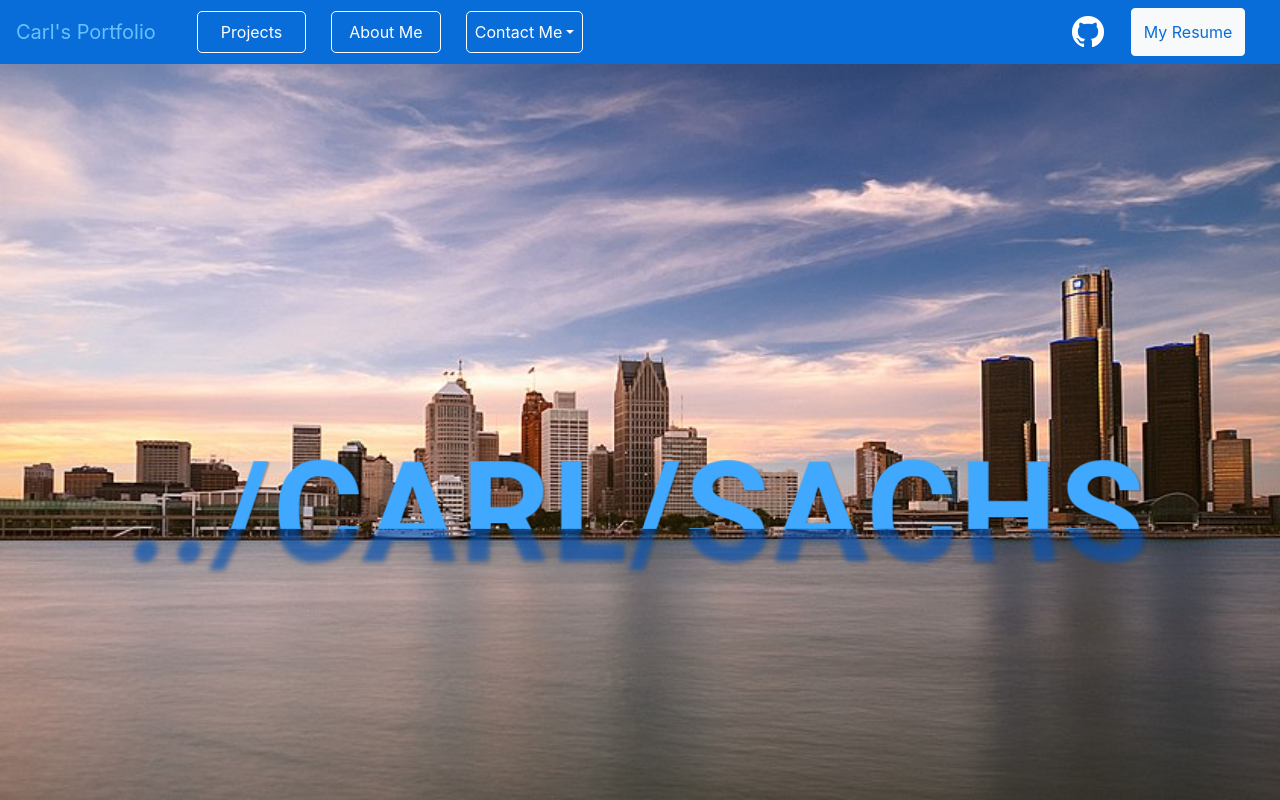
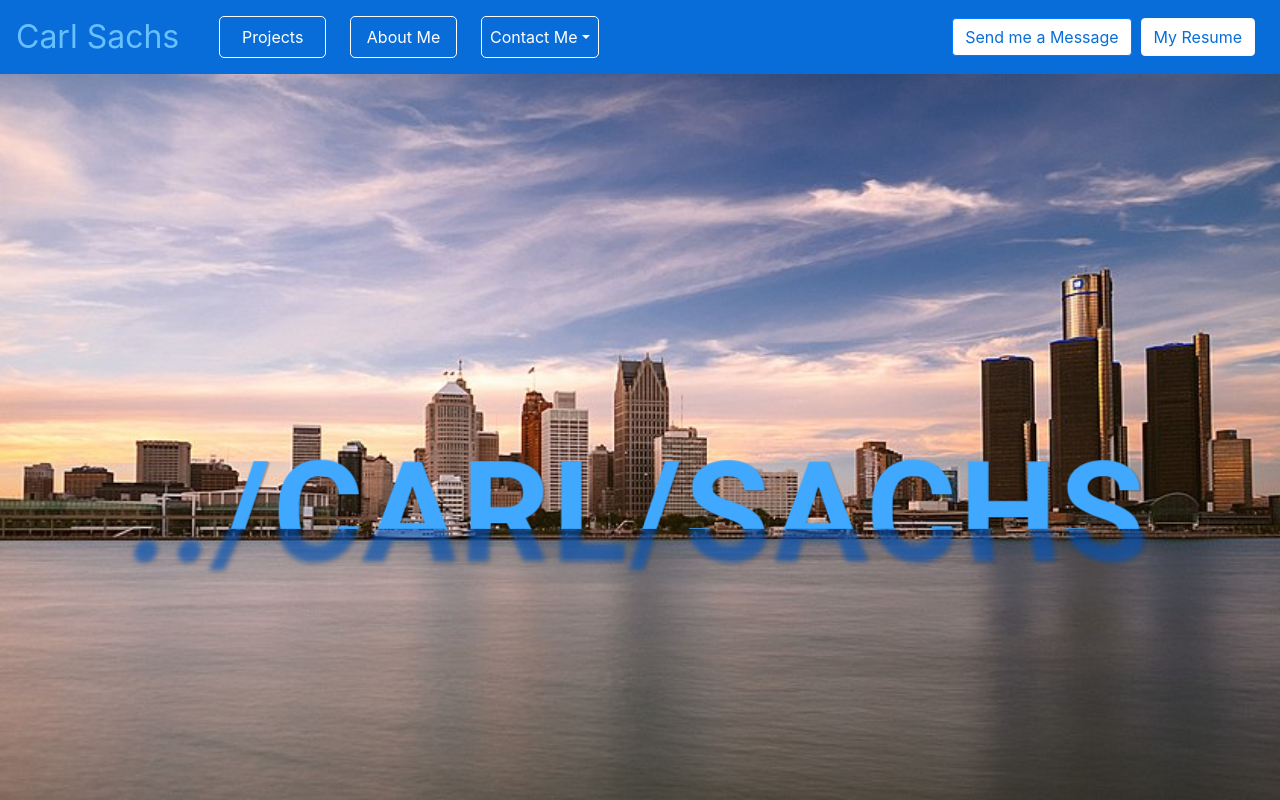
Before and after one commit to carlsachs/BootstrapPort, a React (Create React App) app in the folder portfolio/: page / in a window 1280 px wide. Built offline with nearby package versions, Linux system fonts and the light colour scheme.

Commit message:
updating multiple files and polishing up

```diff
--- a/portfolio/src/components/ContactModal.css
+++ b/portfolio/src/components/ContactModal.css
@@ -3,3 +3,11 @@
     text-align: center;
     margin-top: 3%;
 }
+
+.resume-button {
+    background: white;
+}
+
+.resume-button:hover {
+    border: 1px solid white;
+}
--- a/portfolio/src/components/ContactModal.js
+++ b/portfolio/src/components/ContactModal.js
@@ -17,7 +17,7 @@ const ContactModal = () => {
 
     return (
         <div>
-        <Button variant="primary" onClick={handleShow}>
+        <Button className="resume-button" onClick={handleShow}>
             Send me a Message
         </Button>
         <Modal
--- a/portfolio/src/components/Footer.css
+++ b/portfolio/src/components/Footer.css
@@ -4,21 +4,18 @@
 
 .left {
     background: #1890ff;
+    padding-top: 1.5%;
 }
 
-.middle {
-    background: #096dd9;
-    justify-content: center;
+.right {
+    padding-top: 1%;
+    margin-bottom: 1%;
 }
 
 .footerRow {
     justify-content: center;
-    margin-top: 5%;
-    margin-bottom: 5%;
-}
-
-.right {
-    background: #0050b3;
+    margin-top: 3%;
+    margin-bottom: 3%;
 }
 
 .linked {
--- a/portfolio/src/components/Footer.js
+++ b/portfolio/src/components/Footer.js
@@ -1,4 +1,5 @@
 import React from "react";
+import { Link } from "react-router-dom";
 
 //import css and bootstrap components
 import "./Footer.css";
@@ -15,15 +16,20 @@ const Footer = () => {
         <Container fluid>
             <Row className="footer-wrap">
                 <Col className="left">
-
-                </Col>
-                <Col className="middle">
                     <Row className="footerRow">
                         <ContactModal />
                     </Row>
                 </Col>
                 <Col className="right">
-
+                    <Row style={{justifyContent: "center"}}>
+                        <Link to="https://www.twitter.com/CarltonSachs" style={{textDecoration: "none", color: "white", fontSize: "1.2rem" }}>Twitter</Link>
+                    </Row>
+                    <Row style={{justifyContent: "center"}}>
+                        <Link to="https://mail.google.com/mail/?view=cm&fs=1&to=sachscarl@gmail.com" style={{textDecoration: "none", color: "white", fontSize: "1.2rem" }}>Gmail</Link>
+                    </Row>
+                    <Row style={{justifyContent: "center"}}>
+                        <h3 style={{textDecoration: "none", color: "white", fontSize: "1.2rem" }}>Phone: 313-330-7308 (Call or Text)</h3>
+                    </Row>
                 </Col>
             </Row>
         </Container>
--- a/portfolio/src/components/Nav.css
+++ b/portfolio/src/components/Nav.css
@@ -56,7 +56,7 @@
 }
 
 .nav-left {
-    width: 20%;
+    width: 30%;
     justify-content: space-evenly;
 }
 
--- a/portfolio/src/components/Nav.js
+++ b/portfolio/src/components/Nav.js
@@ -18,7 +18,7 @@ import "./Nav.css";
 const Nav1 = () => {
     return (
         <Navbar className="main-nav" fixed="top" collapseOnSelect expand="lg" variant="light">
-            <Navbar.Brand href="/" style={{color: "#69c0ff"}}>Carl's Portfolio</Navbar.Brand>
+            <Navbar.Brand href="/" style={{color: "#69c0ff", fontSize: "2rem"}}>Carl Sachs</Navbar.Brand>
             <Navbar.Toggle aria-controls="responsive-navbar-nav" />
             <Navbar.Collapse id="responsive-navbar-nav">
                 <Nav className="mr-auto">
@@ -31,7 +31,7 @@ const Nav1 = () => {
                 </NavDropdown>
                 </Nav>
                 <Nav className="nav-left">
-                <Nav.Link href="https://github.com/carlsachs" target="_blank" style={{justifyContent: "center", color: "aliceblue"}}><img src={github} alt="github logo" /></Nav.Link>
+                <ContactModal />
                 <Button variant="light" className="resume-button">My Resume</Button>
                 </Nav>
             </Navbar.Collapse>
--- a/portfolio/src/components/Procards/Readrr.css
+++ b/portfolio/src/components/Procards/Readrr.css
@@ -18,7 +18,7 @@
 }
 
 .card-title {
-    color: #1890ff;
+    color: #003a8c;
     text-align: center;
 }
 
--- a/portfolio/src/components/Procards/Readrr.js
+++ b/portfolio/src/components/Procards/Readrr.js
@@ -24,7 +24,7 @@ const Readrr = () => {
             <ListGroup className="list-group-flush">
                 <ListGroupItem><b>Complexity:</b>  Advanced</ListGroupItem>
                 <ListGroupItem><b>Language:</b>  React Native/Node</ListGroupItem>
-                <ListGroupItem><b>Time Allotted:</b>  2 Months</ListGroupItem>
+                <ListGroupItem><b>Time Allotted:</b>  2 Months LP: 30min</ListGroupItem>
             </ListGroup>
             <Card.Body className="bottom">
                 <Card.Link href="https://readrr.app/">Demo</Card.Link>
--- a/portfolio/src/components/Projects.css
+++ b/portfolio/src/components/Projects.css
@@ -98,7 +98,7 @@
 #front-end-title {
     margin-top: 2%;
     text-decoration: none;
-    color: #003a8c;
+    color: #1890ff;
     border: 1px solid #003a8c;
     padding: 10px;
     border-radius: 10px;
@@ -108,7 +108,7 @@
 #back-end-title {
     margin-top: 2%;
     text-decoration: none;
-    color: #003a8c;
+    color: #1890ff;
     border: 1px solid #003a8c;
     padding: 10px;
     border-radius: 10px;
@@ -118,7 +118,7 @@
 #cs-title-id {
     margin-top: 2%;
     text-decoration: none;
-    color: #003a8c;
+    color: #1890ff;
     border: 1px solid #003a8c;
     padding: 10px;
     border-radius: 10px;
```
